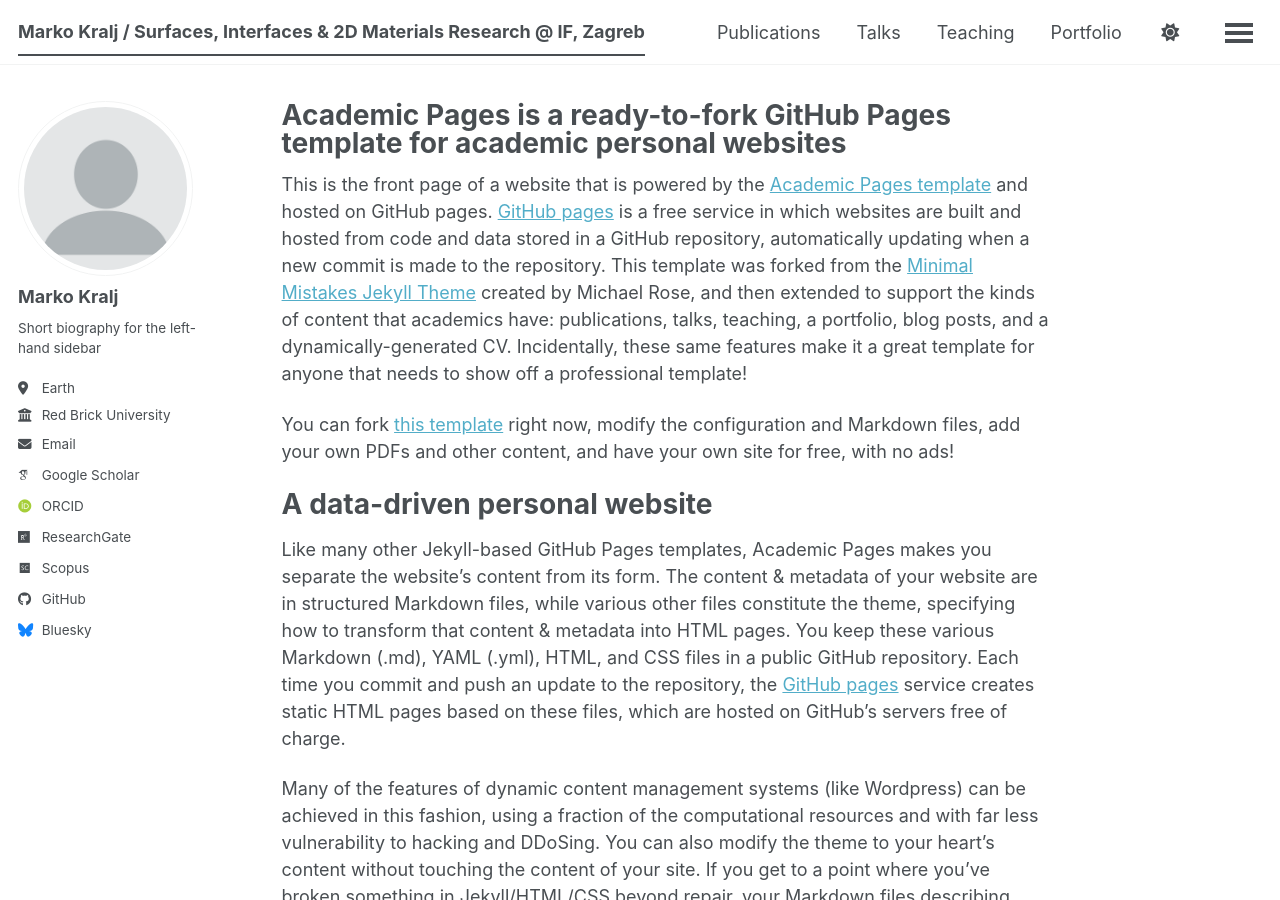
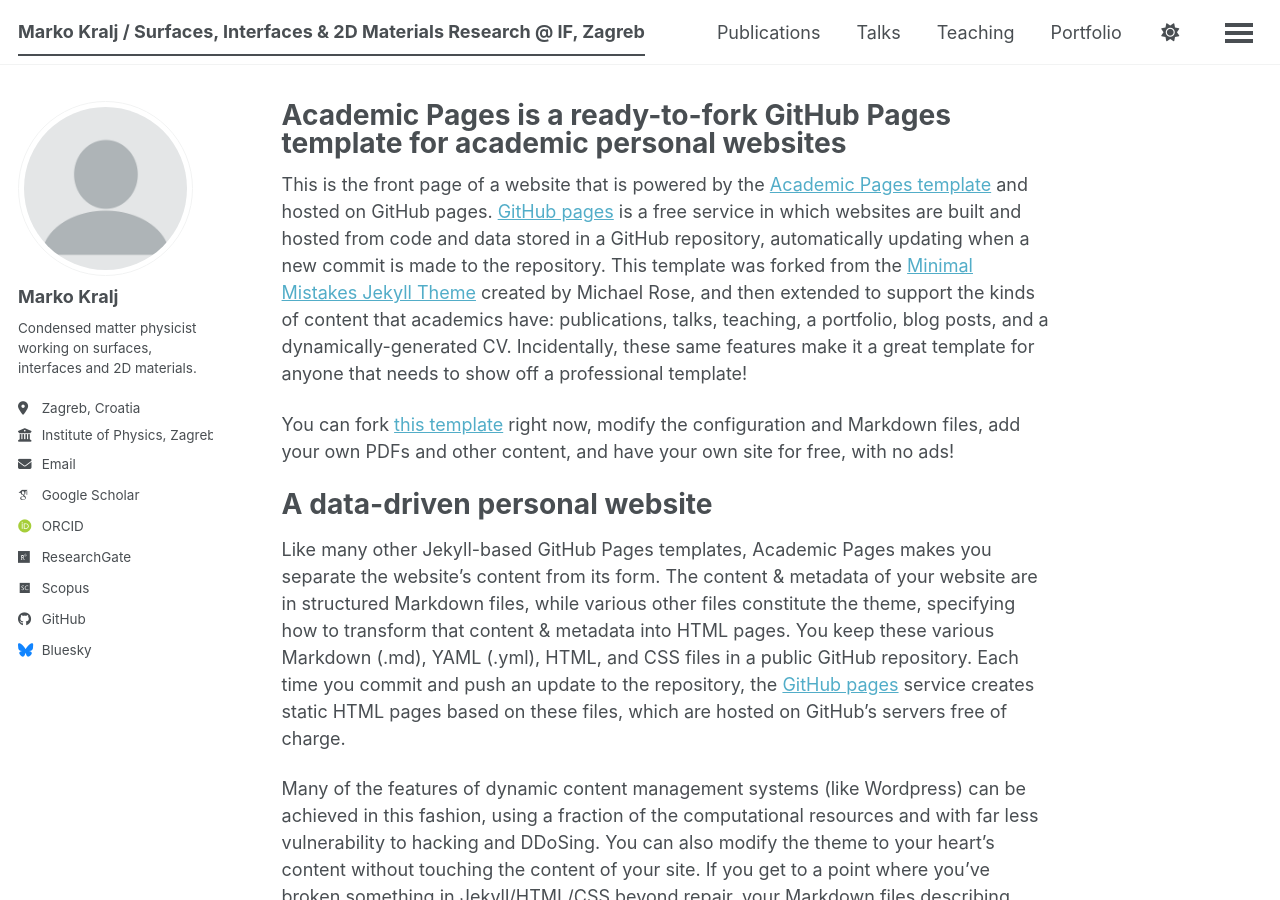
Before and after one commit to marko-kralj/marko-kralj.github.io, a Jekyll site: the page built from _pages/about.md, in a window 1280 px wide and 900 px high. Built offline with Jekyll 4.4.1, drawn with Linux system fonts in a browser that asks for light colours; some web fonts are replaced; a script bundle is joined from its source files by our own code; library files that are not in the unit come from our copies.

Commit message:
Update _config.yml

```diff
--- a/_config.yml
+++ b/_config.yml
@@ -13,10 +13,10 @@
 title_separator          : "-"
 name                     : &name "Marko Kralj"
 description              : &description "Surfaces, Interfaces & 2D Materials Research @ IF, Zagreb - Web home of Marko Kralj"   # Update this with a general description of your site, this is the default if not overridden by a page
-url                      : https://academicpages.github.io # The base hostname & protocol for your site e.g. "https://[your GitHub username].github.io",
+url                      : https://marko-kralj.github.io/ # The base hostname & protocol for your site e.g. "https://[your GitHub username].github.io",
                                                            # or if you already have some other page hosted on Github then use "https://[your GitHub username].github.io/[Your Repo Name]"
 baseurl                  : "" # the subpath of your site, e.g. "/blog"
-repository               : "academicpages/academicpages.github.io"
+repository               : "marko-kralj/marko-kralj.github.io"
 
 # Site Author - The following control what appear as part of the author content on the side bar.
 #               If a field is blank the icon and link will not appear, otherwise it will be shown.
@@ -26,21 +26,20 @@
   avatar           : "profile.png"
   name             : "Marko Kralj"
   pronouns         : # example: "he/him"
-  bio              : "Short biography for the left-hand sidebar"
-  location         : "Earth"
-  employer         : "Red Brick University"
-  uri              : # URL
-  email            : "none@example.org"
+  bio              : "Condensed matter physicist working on surfaces, interfaces and 2D materials."
+  location         : "Zagreb, Croatia"
+  employer         : "Institute of Physics, Zagreb"
+  email            : "mkralj@ifs.hr"
 
   # Academic websites
-  academia         : # URL
   googlescholar    : "https://scholar.google.com/citations?user=O80SUwcAAAAJ&hl=hr"
   orcid            : "https://orcid.org/0000-0002-9786-3130"
   webofscience     : "https://www.webofscience.com/wos/author/record/A-8232-2008"
-  ssrn             : # URL
   researchgate     : "https://www.researchgate.net/profile/Marko-Kralj"
   scopus           : "https://www.scopus.com/authid/detail.uri?authorId=7004649069"
   croris           : "https://www.croris.hr/osobe/profil/4523"
+
+  github           : "marko-kralj"
 
 
   # Repositories and software development
```
